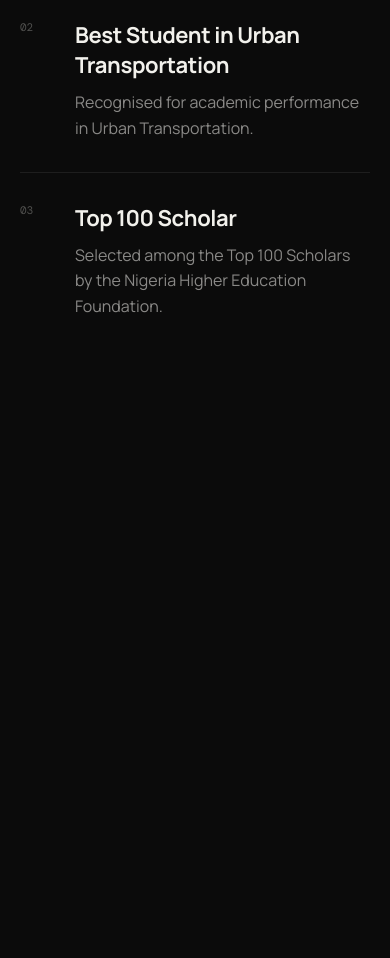
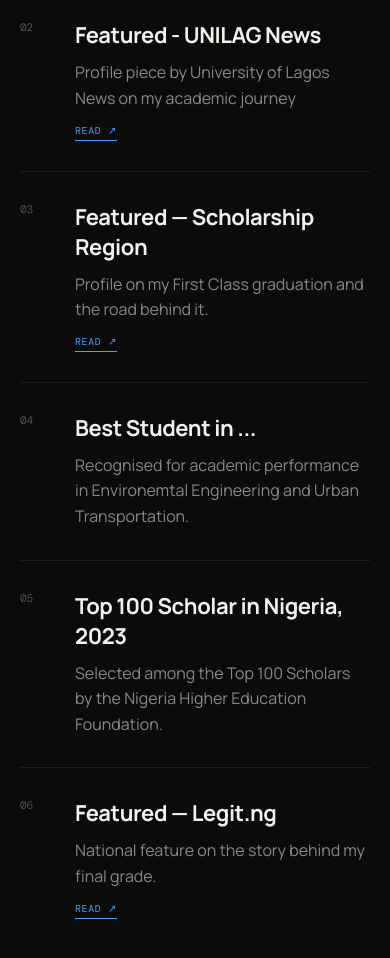
Before and after one commit to kolabdull/AS_portfolio, a React (Vite) app: page /work in a window 390 px wide. Shown: the part 3820-4778 px from the top of the page. Before the commit the page ends 4339 px from the top, so only its background shows below. Built offline with nearby package versions, Linux system fonts and the light colour scheme.

Commit message:
Add SchoolAide video + article features to Education recognition

```diff
--- /dev/null
+++ b/src/components/CursorGlow.jsx
@@ -0,0 +1,25 @@
+import { useEffect, useRef } from "react";
+
+function CursorGlow() {
+  const glowRef = useRef(null);
+
+  useEffect(() => {
+    const glow = glowRef.current;
+    let raf = null;
+
+    const handleMove = (e) => {
+      if (raf) return;
+      raf = requestAnimationFrame(() => {
+        glow.style.transform = `translate(${e.clientX}px, ${e.clientY}px)`;
+        raf = null;
+      });
+    };
+
+    window.addEventListener("mousemove", handleMove);
+    return () => window.removeEventListener("mousemove", handleMove);
+  }, []);
+
+  return <div className="cursor-glow" ref={glowRef} />;
+}
+
+export default CursorGlow;
--- a/src/components/Education.jsx
+++ b/src/components/Education.jsx
@@ -91,6 +91,16 @@
                   <p>
                     {item.description}
                   </p>
+                  {item.url && (
+                  <a
+                    href={item.url}
+                    target="_blank"
+                    rel="noreferrer"
+                    className="recognition-link"
+                  >
+                    Read {"↗\uFE0E"}
+                  </a>
+                )}
                 </div>
               </article>
             )
--- a/src/components/Layout.jsx
+++ b/src/components/Layout.jsx
@@ -2,6 +2,8 @@
 import { useEffect } from "react";
 import Navbar from "./Navbar";
 import CommandPalette from "./CommandPalette";
+import CursorGlow from "./CursorGlow";
+import { useScrollReveal } from "../hooks/useScrollReveal";
 
 function Layout() {
   const location = useLocation();
@@ -10,8 +12,12 @@
     window.scrollTo(0, 0);
   }, [location.pathname]);
 
+  useScrollReveal();
+
+
   return (
     <div className="portfolio-app">
+      <CursorGlow />
       <Navbar />
       <CommandPalette />
       <main>
--- /dev/null
+++ b/src/components/Magnetic.jsx
@@ -0,0 +1,30 @@
+import { useRef } from "react";
+
+function Magnetic({ children, strength = 12, className = "" }) {
+  const ref = useRef(null);
+
+  const handleMove = (e) => {
+    const el = ref.current;
+    const rect = el.getBoundingClientRect();
+    const x = e.clientX - rect.left - rect.width / 2;
+    const y = e.clientY - rect.top - rect.height / 2;
+    el.style.transform = `translate(${x / strength}px, ${y / strength}px)`;
+  };
+
+  const handleLeave = () => {
+    ref.current.style.transform = "translate(0px, 0px)";
+  };
+
+  return (
+    <div
+      ref={ref}
+      className={`magnetic ${className}`}
+      onMouseMove={handleMove}
+      onMouseLeave={handleLeave}
+    >
+      {children}
+    </div>
+  );
+}
+
+export default Magnetic;
--- a/src/data/education.js
+++ b/src/data/education.js
@@ -34,14 +34,29 @@
         "Recognised for outstanding final-year research within the Department of Civil and Environmental Engineering.",
     },
     {
-      title: "Best Student in Urban Transportation",
-      description:
-        "Recognised for academic performance in Urban Transportation.",
+      title: "Featured - UNILAG News",
+      description: "Profile piece by University of Lagos News on my academic journey",
+      url: "https://unilagnews.com/from-carryover-to-first-class-how-abdul-samad-kolawole-tipped-the-scale-to-his-favour/",
     },
     {
-      title: "Top 100 Scholar",
+      title: "Featured — Scholarship Region",
+      description: "Profile on my First Class graduation and the road behind it.",
+      url: "https://www.scholarshipregion.com/temitope-kolawole-bagged-engineering-degree-with-4-56-first-class-grade-despite-having-a-carryover-in-major-course/",
+    },
+    {
+      title: "Best Student in ...",
+      description:
+        "Recognised for academic performance in Environemtal Engineering and Urban Transportation.",
+    },
+    {
+      title: "Top 100 Scholar in Nigeria, 2023",
       description:
         "Selected among the Top 100 Scholars by the Nigeria Higher Education Foundation.",
     },
+    {
+      title: "Featured — Legit.ng",
+      description: "National feature on the story behind my final grade.",
+      url: "https://www.legit.ng/people/1694818-from-f-chemistry-a-class-graduate-tells-story/",
+    },
   ],
 };
--- a/src/data/projects.js
+++ b/src/data/projects.js
@@ -47,10 +47,10 @@
     status: "Under peer review",
 
     links: {
-      github: "https://github.com/kolabdull/computational-simulation",
-      paper: null,
-      report: null,
-      demo: null,
+      github: "https://github.com/kolabdull/computational-simulation ↗\uFE0E",
+      paper: "Paper ↗\uFE0E",
+      report: "Report ↗\uFE0E",
+      demo: "https://youtu.be/UDRohLBTu54?si=dxpgWPgXy2rOlvtF ↗\uFE0E",
     },
   },
 
--- /dev/null
+++ b/src/hooks/useScrollReveal.js
@@ -0,0 +1,20 @@
+import { useEffect } from "react";
+
+export function useScrollReveal(selector = ".reveal") {
+  useEffect(() => {
+    const els = document.querySelectorAll(selector);
+    const observer = new IntersectionObserver(
+      (entries) => {
+        entries.forEach((entry) => {
+          if (entry.isIntersecting) {
+            entry.target.classList.add("is-visible");
+            observer.unobserve(entry.target);
+          }
+        });
+      },
+      { threshold: 0.15 }
+    );
+    els.forEach((el) => observer.observe(el));
+    return () => observer.disconnect();
+  }, [selector]);
+}
--- a/src/index.css
+++ b/src/index.css
@@ -6,6 +6,8 @@
   background: #0b0b0b;
   font-synthesis: none;
   text-rendering: optimizeLegibility;
+  --accent: #4f9dff;
+  --accent-dim: rgba(79, 157, 255, 0.15);
 }
 
 * {
@@ -1996,3 +1998,119 @@
 .navbar-links a {
   white-space: nowrap;
 }
+/* Accent color applications */
+.now-playing-dot {
+  background: var(--accent);
+}
+
+.navbar-links a.is-active {
+  color: var(--accent);
+}
+
+.navbar-links a.is-active .nav-num {
+  color: var(--accent);
+  opacity: 0.7;
+}
+
+.status-dot {
+  background: var(--accent);
+}
+
+.home-gateway:hover .home-gateway-arrow {
+  color: var(--accent);
+}
+
+.project-view-label {
+  color: var(--accent);
+}
+
+.contact-channel:hover .contact-channel-arrow {
+  color: var(--accent);
+}
+
+.cmdk-item.is-selected {
+  background: var(--accent-dim);
+  color: #f2f1ec;
+}
+
+.cmdk-item.is-selected .cmdk-item-hint {
+  color: var(--accent);
+}
+
+.life-goal-fill {
+  background: var(--accent);
+}
+
+.tech-stack-navigation button.active {
+  color: var(--accent);
+}
+/* Cursor glow */
+.cursor-glow {
+  position: fixed;
+  top: 0;
+  left: 0;
+  width: 500px;
+  height: 500px;
+  margin-left: -250px;
+  margin-top: -250px;
+  border-radius: 50%;
+  background: radial-gradient(circle, var(--accent-dim) 0%, transparent 70%);
+  pointer-events: none;
+  z-index: 1;
+  will-change: transform;
+}
+
+@media (max-width: 900px) {
+  .cursor-glow {
+    display: none; /* no cursor on touch devices */
+  }
+}
+
+@media (prefers-reduced-motion: reduce) {
+  .cursor-glow {
+    display: none;
+  }
+}
+.magnetic {
+  transition: transform 200ms cubic-bezier(0.22, 1, 0.36, 1);
+}
+
+@media (prefers-reduced-motion: reduce) {
+  .magnetic {
+    transition: none;
+  }
+}
+.reveal {
+  opacity: 0;
+  transform: translateY(24px);
+  transition: opacity 600ms ease, transform 600ms ease;
+}
+
+.reveal.is-visible {
+  opacity: 1;
+  transform: translateY(0);
+}
+
+@media (prefers-reduced-motion: reduce) {
+  .reveal {
+    opacity: 1;
+    transform: none;
+    transition: none;
+  }
+}
+.recognition-link {
+  display: inline-block;
+  margin-top: 12px;
+  padding-bottom: 3px;
+  border-bottom: 1px solid var(--accent);
+  color: var(--accent);
+  font-family: "DM Mono", monospace;
+  font-size: 10px;
+  text-transform: uppercase;
+  letter-spacing: 0.06em;
+  text-decoration: none;
+  transition: opacity 180ms ease;
+}
+.recognition-link:hover {
+  opacity: 0.75;
+}
--- a/src/pages/Home.jsx
+++ b/src/pages/Home.jsx
@@ -1,4 +1,5 @@
 import { Link } from "react-router-dom";
+import Magnetic  from "../components/Magnetic";
 
 const gateways = [
   {
@@ -52,12 +53,14 @@
 
       <div className="home-gateways">
         {gateways.map((g) => (
+          <Magnetic key={g.num} strength={18}>
             <Link to={g.to} className="home-gateway" key={g.num}>
               <span className="home-gateway-num">{g.num}</span>
               <span className="home-gateway-label">{g.label}</span>
               <span className="home-gateway-line">{g.line}</span>
               <span className="home-gateway-arrow">{"↗\uFE0E"}</span>
             </Link>
+          </Magnetic>
         ))}
       </div>
     </section>
--- a/src/sections/Projects.jsx
+++ b/src/sections/Projects.jsx
@@ -17,7 +17,7 @@
         {projects.map((project, index) => (
           <Link
             to={`/project/${project.id}`}
-            className="project-item"
+            className="project-item reveal"
             key={project.id}
           >
             <div className="project-number">
```
Lines whose indentation alone changed are shown as unchanged.
